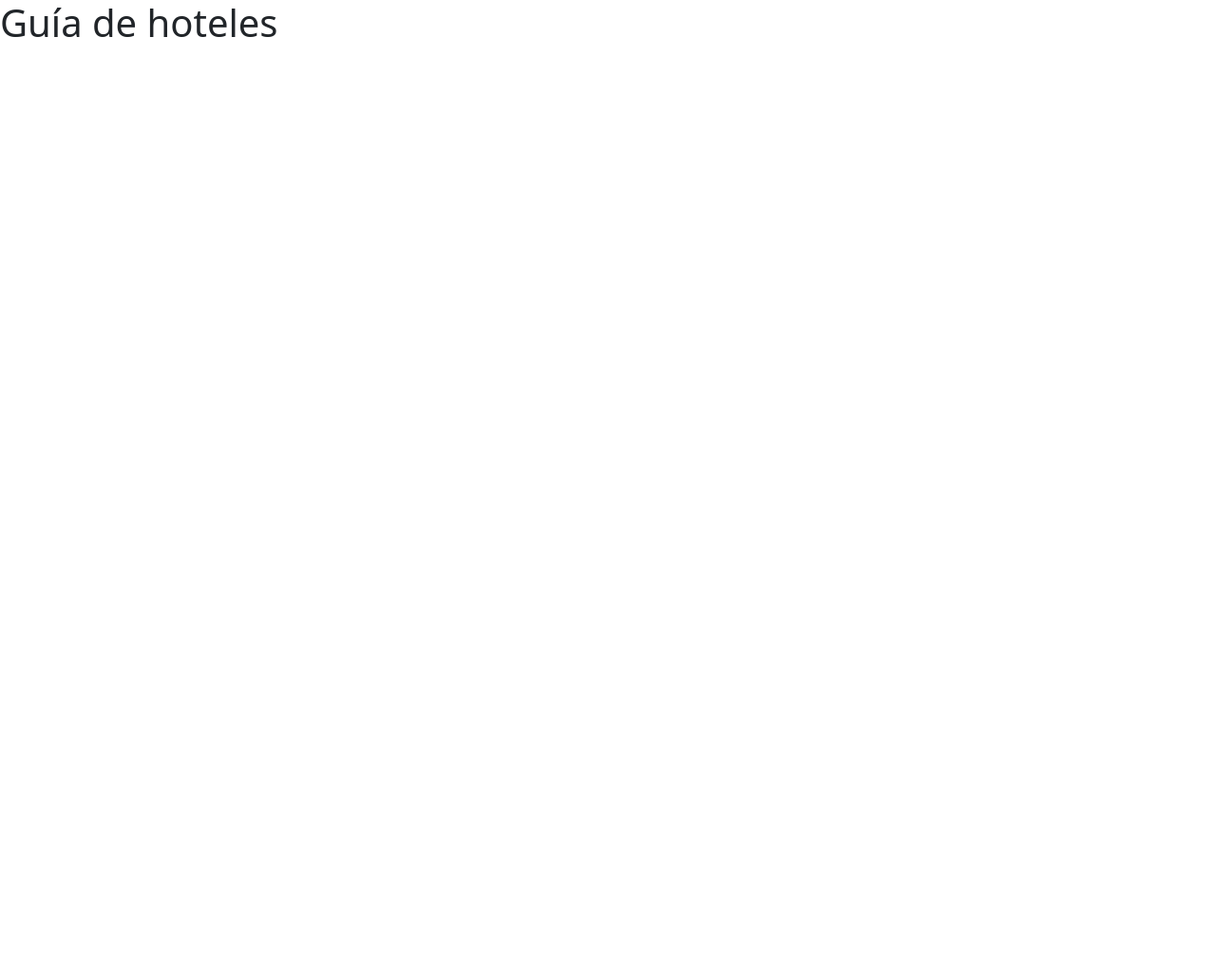
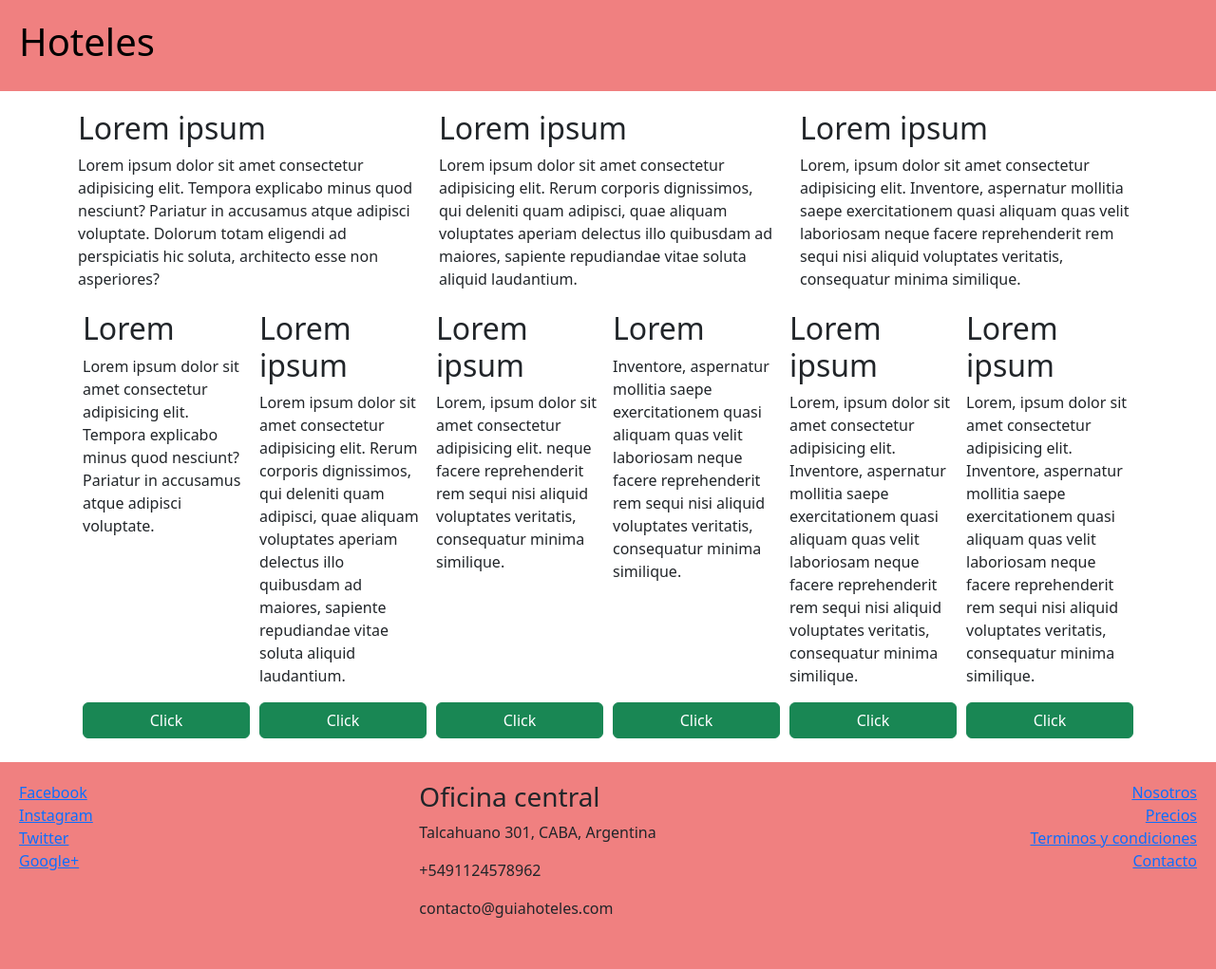
Before and after one commit to laylarodas/guia-hoteles-mallorca, a website: page index.html in a window 1280 px wide. Shown: the whole page at 95% size. Before the commit the page ends 800 px from the top, so only its background shows below. Drawn offline with nearby package versions, Linux system fonts and the light colour scheme; a web font is replaced by a local one.

Commit message:
home page, uso de grillas y flex box, se agrego la carpeta css

```diff
--- /dev/null
+++ b/css/main.css
@@ -0,0 +1,21 @@
+.jumbotron {
+    padding: 20px;
+    background-color: lightcoral;
+    color: black;
+    margin-bottom: 20px;
+}
+
+footer {
+    padding: 20px;
+    background-color:lightcoral;
+    margin-top: 20px;
+}
+
+.card-hotel{
+    flex: 1 150px;
+    margin: 5px;
+}
+
+.btn-click{
+    width: 100%;
+}
--- a/index.html
+++ b/index.html
@@ -1,13 +1,121 @@
 <!doctype html>
 <html lang="en">
   <head>
+    <!-- Meta tags -->
     <meta charset="utf-8">
     <meta name="viewport" content="width=device-width, initial-scale=1">
+
+    <!-- Bootstrap CSS -->
+    <link rel="stylesheet" href="node_modules/bootstrap/dist/css/bootstrap.min.css">
+    <link rel="stylesheet" href="css/main.css">
+    <link rel="stylesheet" href="node_modules/open-iconic/font/css/open-iconic-bootstrap.min.css">
+
     <title>Guia de hoteles</title>
-    <link href="node_modules/bootstrap/dist/css/bootstrap.min.css" rel="stylesheet">
   </head>
   <body>
-    <h1>Guía de hoteles</h1>
+    <div class="jumbotron">
+        <h1>Hoteles</h1>
+    </div>
+    <div class="container">
+        <div class="row">
+            <div class="col-sm-4">
+                <h2>Lorem ipsum</h2>
+                <p>Lorem ipsum dolor sit amet consectetur adipisicing elit. Tempora explicabo minus quod nesciunt? Pariatur in accusamus atque adipisci voluptate. Dolorum totam eligendi ad perspiciatis hic soluta, architecto esse non asperiores?</p>
+            </div>
+            <div class="col-sm-4">
+                <h2>Lorem ipsum</h2>
+                <p>Lorem ipsum dolor sit amet consectetur adipisicing elit. Rerum corporis dignissimos, qui deleniti quam adipisci, quae aliquam voluptates aperiam delectus illo quibusdam ad maiores, sapiente repudiandae vitae soluta aliquid laudantium.</p>
+            </div>
+            <div class="col-sm-4">
+                <h2>Lorem ipsum</h2>
+                <p>Lorem, ipsum dolor sit amet consectetur adipisicing elit. Inventore, aspernatur mollitia saepe exercitationem quasi aliquam quas velit laboriosam neque facere reprehenderit rem sequi nisi aliquid voluptates veritatis, consequatur minima similique.</p>
+            </div>
+        </div>
+        <div class="d-flex flex-wrap">
+            <div class="card-hotel d-flex flex-column justify-content-between justify-content-between">
+                <div>
+                    <h2>Lorem </h2>
+                    <p>Lorem ipsum dolor sit amet consectetur adipisicing elit. Tempora explicabo minus quod nesciunt? Pariatur in accusamus atque adipisci voluptate.</p>
+                </div>
+                <div>
+                    <button class="btn btn-success btn-click">Click</button>
+                </div>
+            </div>
+            <div class="card-hotel d-flex flex-column justify-content-between">
+                <div>
+                    <h2>Lorem ipsum</h2>
+                    <p>Lorem ipsum dolor sit amet consectetur adipisicing elit. Rerum corporis dignissimos, qui deleniti quam adipisci, quae aliquam voluptates aperiam delectus illo quibusdam ad maiores, sapiente repudiandae vitae soluta aliquid laudantium.</p>
+                </div>
+                <div>
+                    <button class="btn btn-success btn-click">Click</button>
+                </div>
+            </div>
+            <div class="card-hotel d-flex flex-column justify-content-between">
+                <div>
+                    <h2>Lorem ipsum</h2>
+                    <p>Lorem, ipsum dolor sit amet consectetur adipisicing elit. neque facere reprehenderit rem sequi nisi aliquid voluptates veritatis, consequatur minima similique.</p>
+                </div>
+                <div>
+                    <button class="btn btn-success btn-click">Click</button>
+                </div>
+            </div>
+            <div class="card-hotel d-flex flex-column justify-content-between">
+                <div>
+                    <h2>Lorem </h2>
+                    <p>Inventore, aspernatur mollitia saepe exercitationem quasi aliquam quas velit laboriosam neque facere reprehenderit rem sequi nisi aliquid voluptates veritatis, consequatur minima similique.</p>
+                </div>
+                <div>
+                    <button class="btn btn-success btn-click">Click</button>
+                </div>
+            </div>
+            <div class="card-hotel d-flex flex-column justify-content-between">
+                <div>
+                    <h2>Lorem ipsum</h2>
+                    <p>Lorem, ipsum dolor sit amet consectetur adipisicing elit. Inventore, aspernatur mollitia saepe exercitationem quasi aliquam quas velit laboriosam neque facere reprehenderit rem sequi nisi aliquid voluptates veritatis, consequatur minima similique.</p>
+                </div>
+                <div>
+                    <button class="btn btn-success btn-click">Click</button>
+                </div>
+            </div>
+            <div class="card-hotel d-flex flex-column justify-content-between">
+                <div>
+                    <h2>Lorem ipsum</h2>
+                    <p>Lorem, ipsum dolor sit amet consectetur adipisicing elit. Inventore, aspernatur mollitia saepe exercitationem quasi aliquam quas velit laboriosam neque facere reprehenderit rem sequi nisi aliquid voluptates veritatis, consequatur minima similique.</p>
+                </div>
+                <div>
+                    <button class="btn btn-success btn-click">Click</button>
+                </div>
+            </div>
+        </div>
+    </div>
+    <footer>
+        <div class="row">
+            <div class="col-sm-4 d-flex flex-column">
+                <a href="http://www.facebook.com">Facebook</a>
+                <a href="http://www.instagram.com">Instagram</a>
+                <a href="http://www.twitter.com">Twitter</a>
+                <a href="http://www.google.com">Google+</a>
+            </div>
+            <div class="col-sm-4 d-flex flex-column">
+                <address>
+                    <h3>Oficina central</h3>
+                    <p>Talcahuano 301, CABA, Argentina</p>
+                    <p>+5491124578962</p>
+                    <p>contacto@guiahoteles.com</p>
+                </address>
+            </div>
+            <div class="col-sm-4 d-flex flex-column align-items-end">
+                <a href="#">Nosotros</a>
+                <a href="#">Precios</a>
+                <a href="#">Terminos y condiciones</a>
+                <a href="#">Contacto</a>
+            </div>
+        </div>
+    </footer>
+
+
+
+
     <script src="node_modules/jquery/dist/jquery.min.js"></script>
     <script src="node_modules/popper.js/dist/umd/popper.min.js"></script>
     <script src="node_modules/bootstrap/dist/js/bootstrap.min.js"></script>
--- a/package.json
+++ b/package.json
@@ -23,6 +23,7 @@
   "dependencies": {
     "bootstrap": "^5.2.3",
     "jquery": "^3.6.3",
+    "open-iconic": "^1.1.1",
     "popper.js": "^1.16.1"
   }
 }
```
Also changed, not shown: 1 other file.
